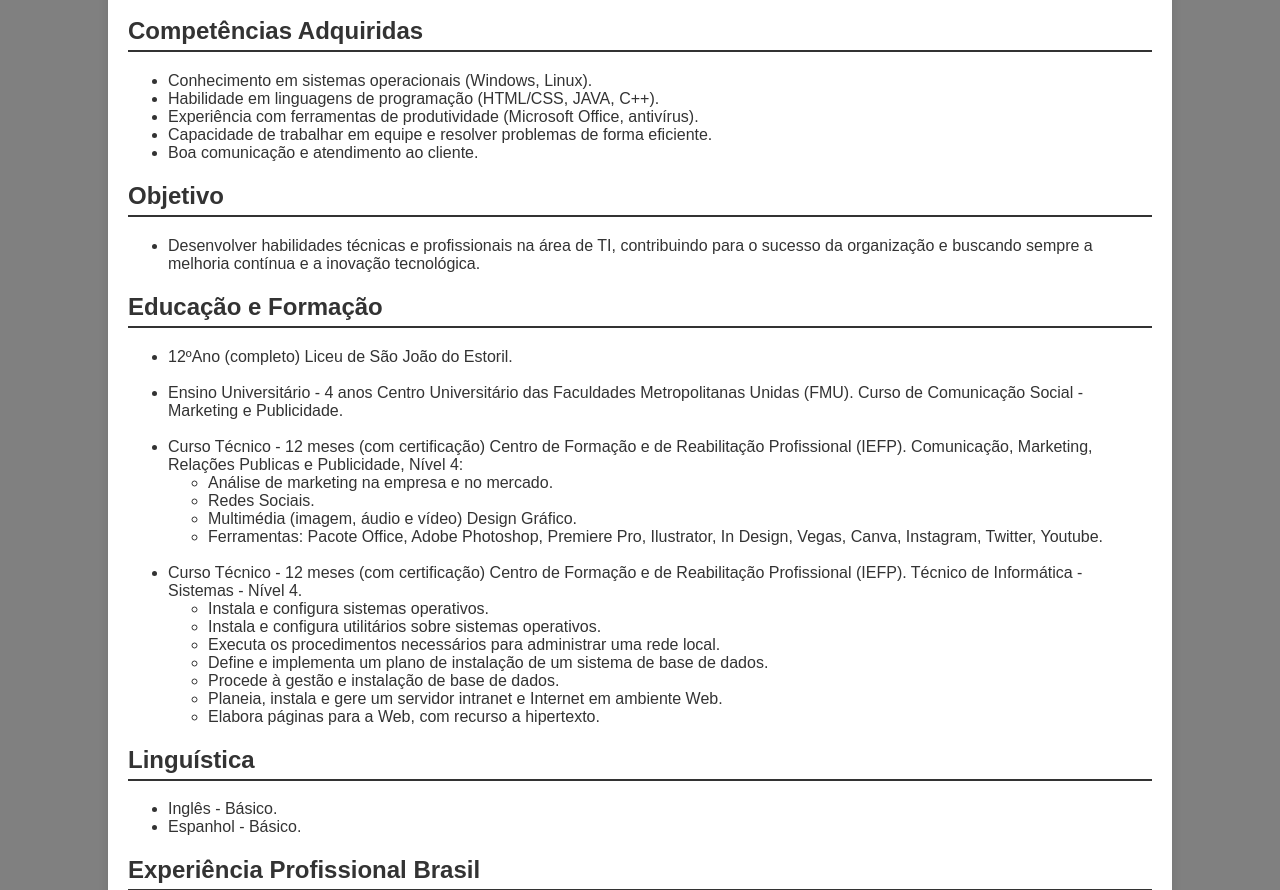
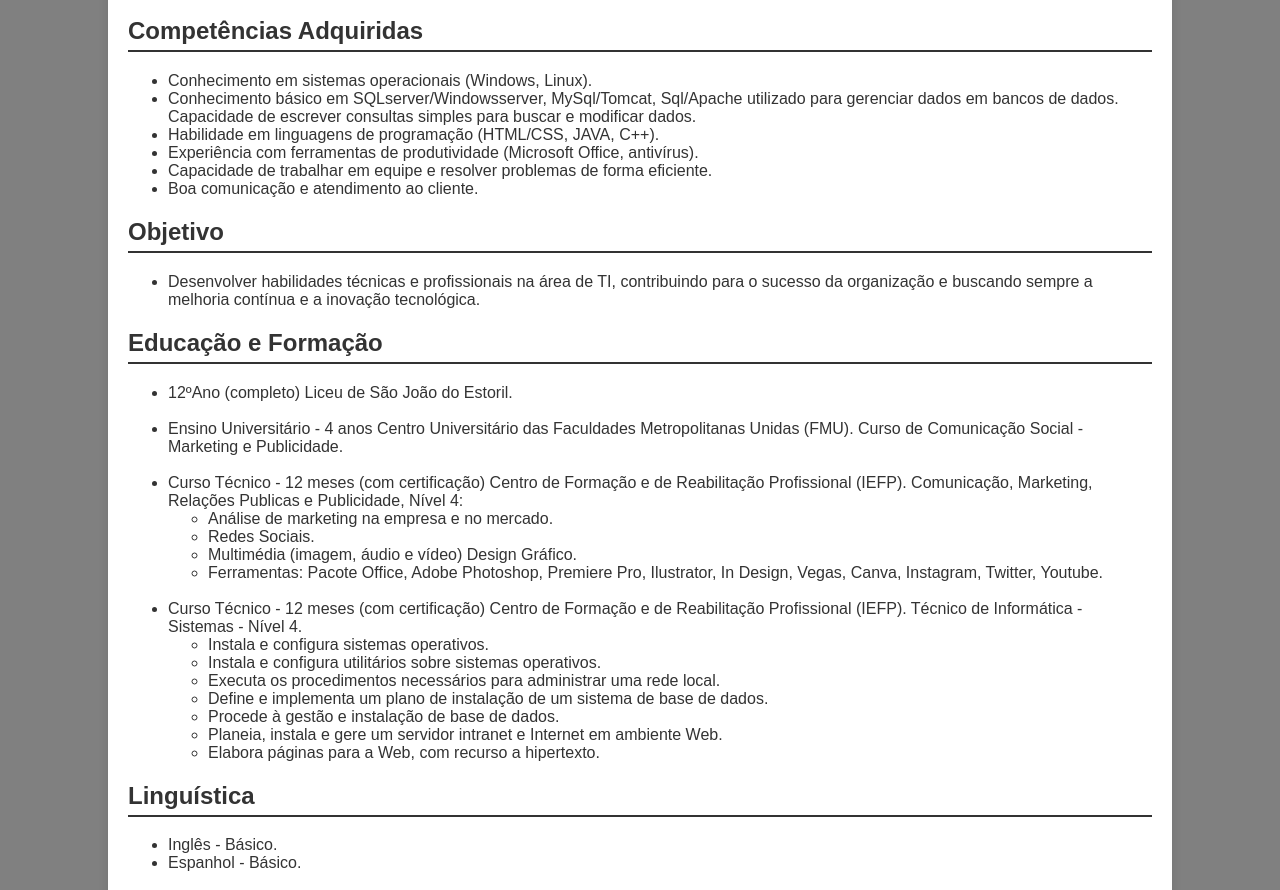
Before and after one commit to rodrigocavaloti/cv, a plain HTML site: page index.html in a window 1280 px wide. Shown: the part 812-1702 px from the top of the page. Drawn offline with Linux system fonts and the light colour scheme.

Commit message:
Update index.html

```diff
--- a/index.html
+++ b/index.html
@@ -47,6 +47,9 @@
             <h2>Competências Adquiridas</h2>
             <ul>
                 <li>Conhecimento em sistemas operacionais (Windows, Linux).</li>
+                <li>Conhecimento básico em SQLserver/Windowsserver, MySql/Tomcat,
+                 Sql/Apache utilizado para gerenciar dados em bancos de dados.
+                 Capacidade de escrever consultas simples para buscar e modificar dados.</li>
                 <li>Habilidade em linguagens de programação (HTML/CSS, JAVA, C++).</li>
                 <li>Experiência com ferramentas de produtividade (Microsoft Office, antivírus).</li>
                 <li>Capacidade de trabalhar em equipe e resolver problemas de forma eficiente.</li>
```
